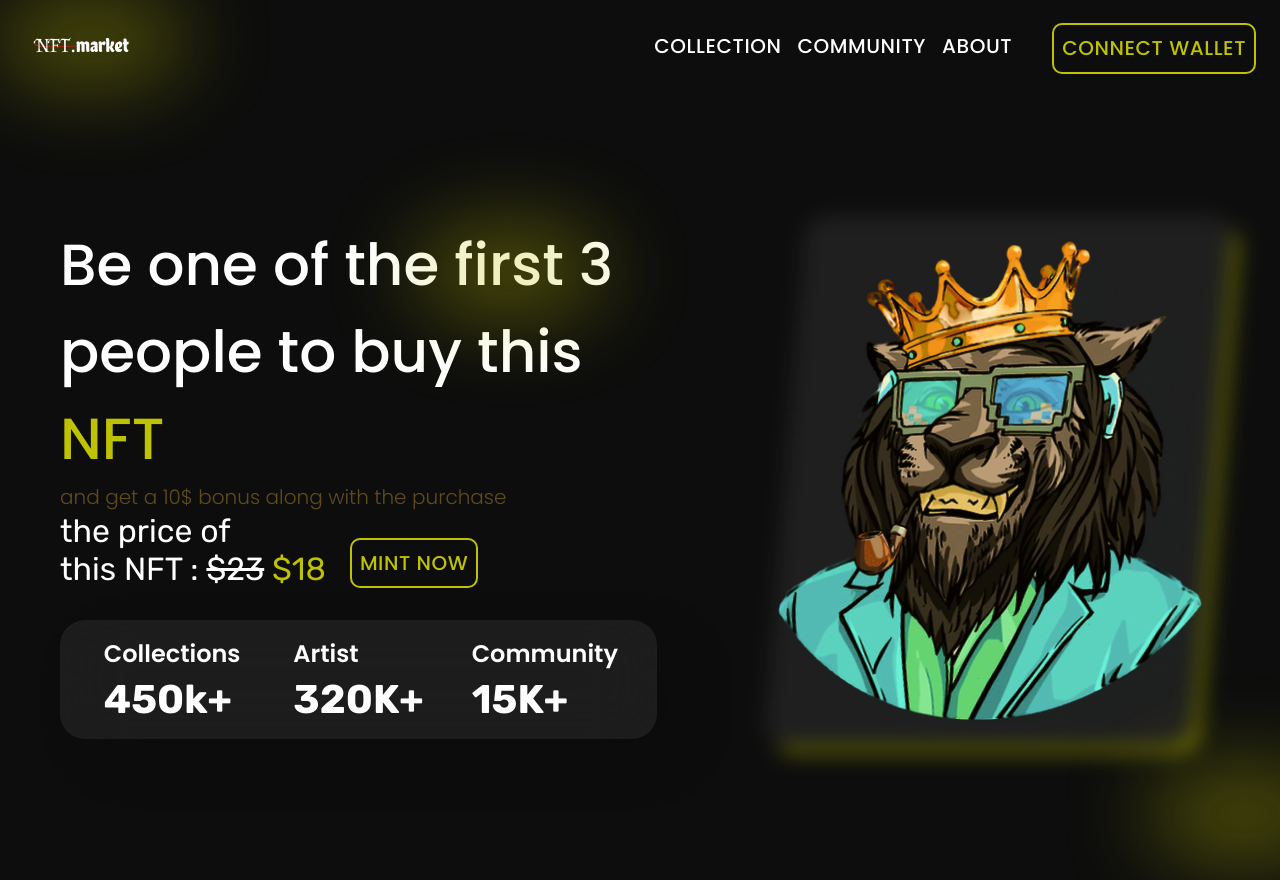
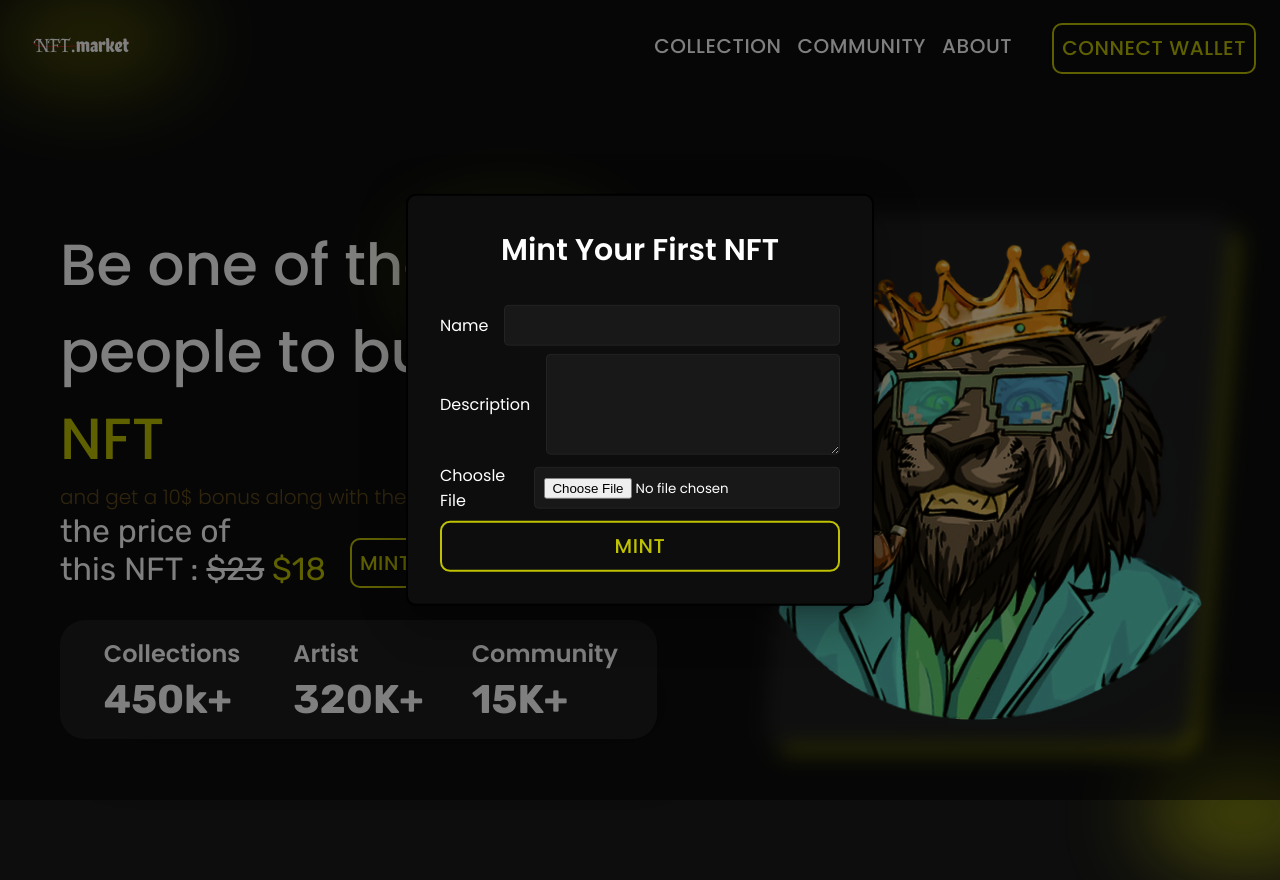
Before and after one commit to Rishabhraghwendra18/nft-marketplace, a React (Vite) app in the folder frontend/: page / in a window 1280 px wide. Both pictures are taken after a click on the button "MINT NOW". Shown: the top 880 px of the page. Built offline with nearby package versions, Linux system fonts and the light colour scheme.

Commit message:
minting modal ready

```diff
--- a/frontend/src/components/Button/index.jsx
+++ b/frontend/src/components/Button/index.jsx
@@ -12,9 +12,9 @@ const CustomButton = styled(Button)(({ theme }) => ({
     borderRadius:10
  }));
 
-function AppButton({children,style,onClick=()=>{}}) {
+function AppButton({children,style,onClick=()=>{},type}) {
   return (
-    <CustomButton sx={style} onClick={onClick}>{children}</CustomButton>
+    <CustomButton sx={style} onClick={onClick} type={type}>{children}</CustomButton>
   )
 }
 
--- /dev/null
+++ b/frontend/src/components/FormItem/index.css
@@ -0,0 +1,18 @@
+.form{
+    display: flex;
+    gap: 1rem;
+    align-items: center;
+}
+.form input{
+    flex: 1;
+    font-family: var(--font-family-Poppins);
+    background-color: rgba(128, 128, 128,0.1);
+    border: 1px solid rgba(128, 128, 128,0.1);
+    color: white;
+    font-weight: 400;
+    padding: 0.6rem;
+    border-radius: 5px;
+}
+.form label{
+    font-weight: 400;
+}
--- /dev/null
+++ b/frontend/src/components/FormItem/index.jsx
@@ -0,0 +1,13 @@
+import React from 'react';
+import './index.css';
+
+function FormItem({label,inputType,onChange=()=>{},inputId,accept,children}) {
+  return (
+    <div className='form'>
+        <label htmlFor={inputId}>{label}</label>
+        {children?children:<input type={inputType} id={inputId} name={inputId} onChange={onChange} accept={accept}/>}
+    </div>
+  )
+}
+
+export default FormItem
--- /dev/null
+++ b/frontend/src/components/Modal/index.css
@@ -0,0 +1,19 @@
+.modal-modal-title{
+    text-align: center;
+    font-size: 30px;
+    margin-bottom: 2rem;
+}
+.formItems{
+    display: flex;
+    flex-direction: column;
+    gap: 0.5rem;
+}
+#description{
+    font-family: var(--font-family-Poppins);
+    background-color: rgba(128, 128, 128,0.1);
+    border: 1px solid rgba(128, 128, 128,0.1);
+    color: white;
+    font-weight: 400;
+    padding: 0.6rem;
+    border-radius: 5px;
+}
--- /dev/null
+++ b/frontend/src/components/Modal/index.jsx
@@ -0,0 +1,58 @@
+import React from "react";
+import {
+  Modal,
+  Box,
+} from "@mui/material";
+import { alpha, styled } from "@mui/material/styles";
+import FormItem from "../FormItem";
+import AppButton from "../Button";
+import "./index.css";
+
+const style = {
+  position: "absolute",
+  top: "50%",
+  left: "50%",
+  transform: "translate(-50%, -50%)",
+  width: 400,
+  bgcolor: "background.paper",
+  border: "2px solid #000",
+  boxShadow: 24,
+  p: 4,
+  backgroundColor: "rgba(13, 13, 13, 1)",
+  color:'white',
+  borderRadius:'10px'
+};
+
+const CustomModal = styled(Modal)(({ theme }) => ({
+}));
+
+function AppModal({ open, handleClose }) {
+  const handleFormSubmit = async (event)=>{
+    event.preventDefault();
+    console.log("form submit")
+  }
+  return (
+    <CustomModal
+      open={open}
+      onClose={handleClose}
+      // aria-labelledby="modal-modal-title"
+      // aria-describedby="modal-modal-description"
+    >
+      <Box sx={style}>
+        <h1 className="modal-modal-title">Mint Your First NFT</h1>
+        <div>
+          <form className="formItems" onSubmit={handleFormSubmit}>
+            <FormItem label={"Name"} inputType={"text"} inputId={"name"} />
+            <FormItem label={"Description"} inputType={"text"} inputId={"description"}>
+              <textarea name="description" id="description" rows="4" cols="50"></textarea>
+            </FormItem>
+            <FormItem label={"Choosle File"} inputType={"file"} inputId={"file"} accept={"image/*"}/>
+            <AppButton type={"submit"}>Mint</AppButton>
+          </form>
+        </div>
+      </Box>
+    </CustomModal>
+  );
+}
+
+export default AppModal;
--- a/frontend/src/components/index.js
+++ b/frontend/src/components/index.js
@@ -1,5 +1,6 @@
 import Navbar from "./Navbar";
 import AppButton from "./Button";
 import Ellipse from "./Ellipse";
+import AppModal from "./Modal";
 
-export {Navbar,AppButton,Ellipse}
+export {Navbar,AppButton,Ellipse,AppModal};
--- a/frontend/src/section/CTA/index.jsx
+++ b/frontend/src/section/CTA/index.jsx
@@ -1,8 +1,9 @@
-import React from "react";
-import {AppButton,Ellipse} from "../../components";
+import React,{useState} from "react";
+import {AppButton,Ellipse,AppModal} from "../../components";
 import "./index.css";
 
 function CTA() {
+  const [isModalOpen, setIsModalOpen] = useState(false);
   const stats = [
     {
       statsName:'Collections',
@@ -16,7 +17,13 @@ function CTA() {
       statsName:'Community',
       value:'15K+'
     },
-  ]
+  ];
+  const handleOpenModal = ()=>{
+    setIsModalOpen(true);
+  }
+  const handleCloseModal = () =>{
+    setIsModalOpen(false);
+  }
   return (
     <div className="cta-container">
       <div className="cta">
@@ -32,7 +39,7 @@ function CTA() {
           </h2>
           <div className="cta-button">
           <h2 className="nft-price">the price of <br/>this NFT : <s>$23</s> <span className="price">$18</span></h2>
-          <AppButton style={{height:'50px',marginTop:'auto'}}>Mint Now</AppButton>
+          <AppButton style={{height:'50px',marginTop:'auto'}} onClick={handleOpenModal}>Mint Now</AppButton>
           </div>
         </div>
         <div className="nft-community-stats">
@@ -44,6 +51,7 @@ function CTA() {
           ))}
         </div>
       </div>
+      <AppModal open={isModalOpen} handleClose={handleCloseModal}/>
     </div>
   );
 }
```
